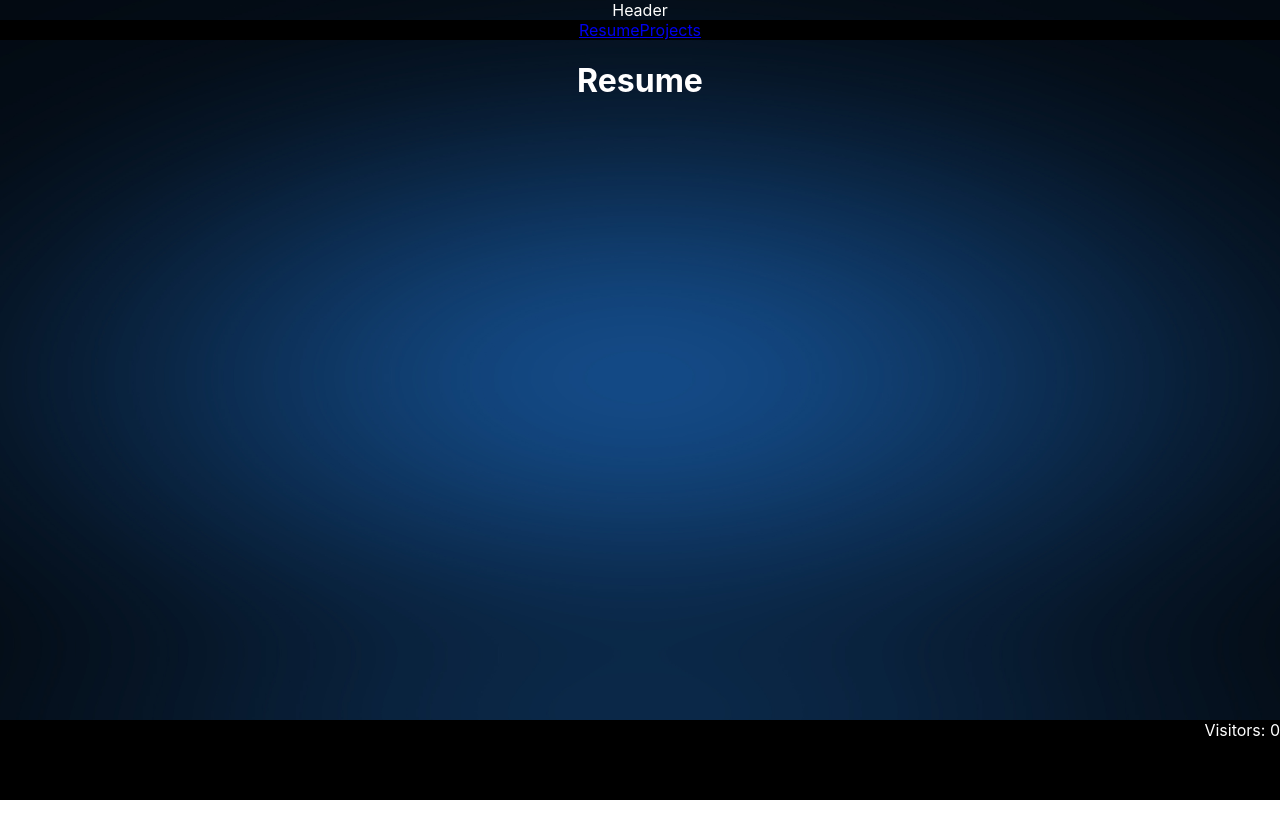
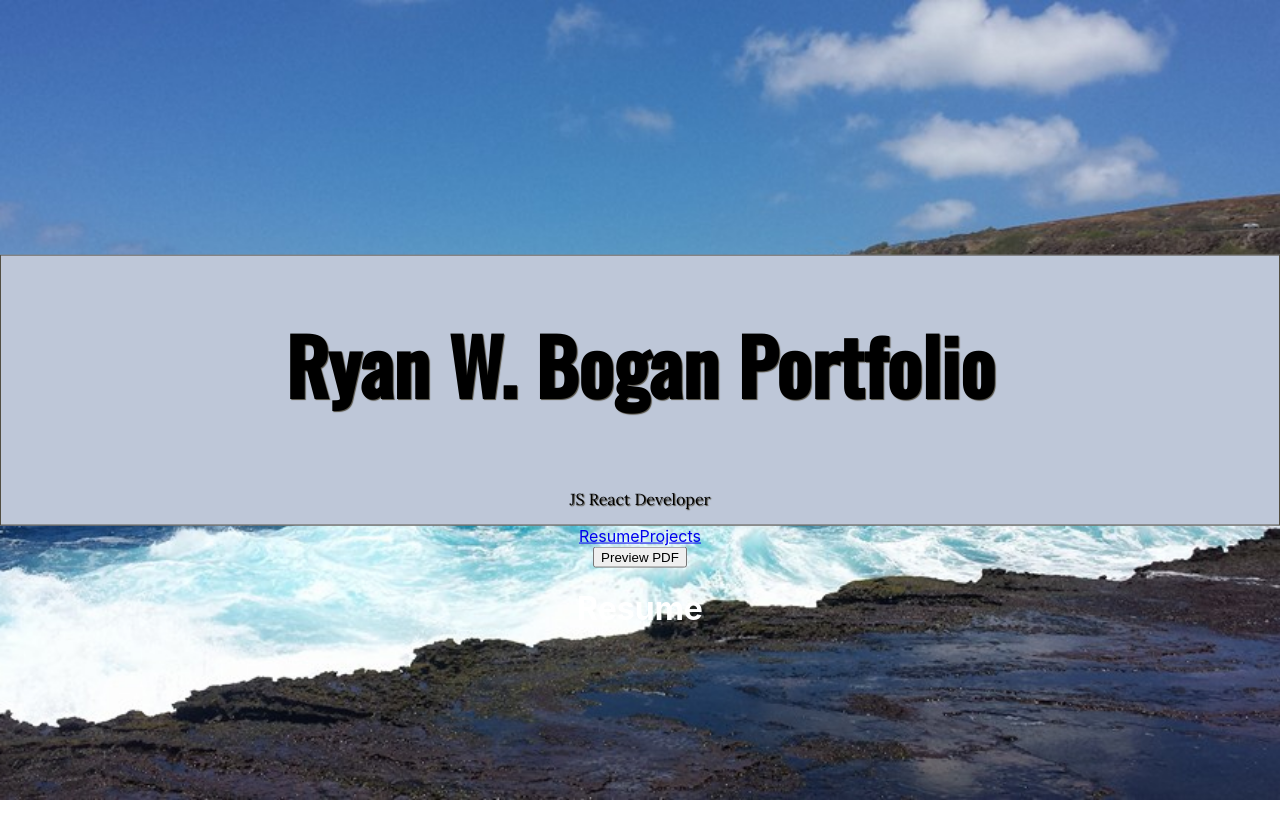
Before and after one commit to rwbogan87/React-Portfolio, a React (Create React App) app: page /Resume in a window 1280 px wide. Shown: the top 838 px of the page. Before the commit the page ends 800 px from the top, so only its background shows below. Built offline with nearby package versions, Linux system fonts and the light colour scheme.

Commit message:
header styling, not finished

```diff
--- a/src/App.js
+++ b/src/App.js
@@ -24,13 +24,63 @@ function App() {
     return (
       routes.map((i, index) => {
         return (
-          <Route path={`/${i}`} element={components[index]} key={index}/>
+          <Route path={`/${i}`} element={components[index]} key={index} />
         )
       })
     )
   }
 
+  const datesArray = [
+    'Mon Dec 04 2021 20:15:51 GMT-0500 (Eastern Standard Time)',
+    'Mon Dec 05 2021 20:15:51 GMT-0500 (Eastern Standard Time)',
+    'Mon Dec 06 2021 20:15:51 GMT-0500 (Eastern Standard Time)',
+    'Mon Dec 09 2021 20:15:51 GMT-0500 (Eastern Standard Time)'
+  ]
+
+  //* converts to presentable format
+  // let dateFormatter = (uglyDate) => {
+  //     let date = new Date(`${uglyDate}`);
+  //     let year = date.getFullYear();
+  //     let month = date.getMonth() + 1;
+  //     let dt = date.getDate();
+  //     if (dt < 10) {
+  //         dt = '0' + dt;
+  //     }
+  //     if (month < 10) {
+  //         month = '0' + month;
+  //     }
+  //     let prettyDate = (month + '-' + dt + '-' + year)
+  //     return prettyDate
+  // }
+
+  // console.log(dateFormatter(datesArray[0]))
+  const getDatesBetweenDates = (startDate, endDate) => {
+    let dates = []
+    //to avoid modifying the original date
+    const theDate = new Date(startDate)
+    while (theDate < endDate) {
+      dates = [...dates, new Date(theDate)]
+      theDate.setDate(theDate.getDate() + 1)
+    }
+    dates = [...dates, endDate]
+    console.log(dates)
+    return dates
+  }
+
+  const today = new Date()
+  const sevendaysago = new Date(today)
+  sevendaysago.setDate(sevendaysago.getDate() - 7)
+  if (today > sevendaysago) {
+    console.log(true)
+  }
+
+  getDatesBetweenDates(today, sevendaysago)
+
   return (
+    <>
+      <div className="App-bg">
+      </div>
+
       <div className="App">
         <Header />
 
@@ -41,8 +91,9 @@ function App() {
           </Routes>
         </Switch>
 
-      <Footer />
+        {/* <Footer /> */}
       </div>
+    </>
   );
 }
 
--- a/src/Components/Layout/Footer.js
+++ b/src/Components/Layout/Footer.js
@@ -1,4 +1,4 @@
-import '../../Styling/Footer.css'
+import '../../Styling/Layout.css'
 
 import PageCount from '../Pagecount';
 
@@ -6,7 +6,6 @@ function Footer() {
   return (
     <div className="Footer">
       <div className="container-right">
-        <PageCount />
       </div>
     </div>
   );
--- a/src/Components/Layout/Header.js
+++ b/src/Components/Layout/Header.js
@@ -1,7 +1,12 @@
+import '../../Styling/Layout.css'
+
 function Header() {
     return (
       <div className="Header">
-        Header
+        <h1 id="_headerText"className="_titleFont">
+          Ryan W. Bogan Portfolio
+          </h1>
+          <p className="_textFont">JS React Developer</p>
       </div>
     );
   }
--- a/src/Components/Layout/NavBar.js
+++ b/src/Components/Layout/NavBar.js
@@ -1,4 +1,4 @@
-import '../../Styling/NavBar.css'
+import '../../Styling/Layout.css'
 import { Link } from 'react-router-dom'
 
 function NavBar({routes}) {
--- a/src/Components/Resume.js
+++ b/src/Components/Resume.js
@@ -1,16 +1,45 @@
 import pdfResume from '../Assets/RyanBoganResume.pdf'
+import { useState } from 'react';
 
 import '../Styling/Resume.css'
 
 const ResumeString = 'Resume'
 
 function ResumeComponent() {
-    return (
-      <div className="Resume">
-        <h1>{ResumeString}</h1>
-        {/* <iframe src={pdfResume} className="pdf">resume</iframe> */}
-      </div>
-    );
+  const [modalState, setModalState] = useState('none')
+  let modal = document.getElementById('pdfModal');
+
+  const displayMe = () => {
+    setModalState('block')
+
+    if (modal) {
+      console.log('modal')
+    } else {
+
+      console.log('no modal')
+    }
   }
 
-  export {ResumeComponent, ResumeString};
+  window.onclick = function (event) {
+    if (event.target == modal) {
+      modal.style.display = 'none';
+    }
+  }
+
+  return (
+    <div className="Resume">
+      <button id="_openButton" onClick={displayMe}>Preview PDF</button>
+      <h1>{ResumeString}</h1>
+      <div id="pdfModal" style={{
+        height: '100vh',
+        display: modalState,
+        left: 0,
+      }}>
+        <span className="close">&times;</span>
+        <iframe src={pdfResume} className="pdf">resume</iframe>
+      </div>
+    </div>
+  );
+}
+
+export { ResumeComponent, ResumeString };
--- a/src/Styling/App.css
+++ b/src/Styling/App.css
@@ -1,24 +1,34 @@
+
+/*
+! black-olive: #524e42ff;
+! light-periwinkle: #bec7d8ff;
+! true-blue: #3d68afff;
+! light-periwinkle-2: #bec7d8ff;
+! light-periwinkle-3: #bec7d8ff;
+*/
+
+html {
+  scroll-behavior: smooth;
+}
+
 .App {
+  overflow: auto;
+  width: 100vw;
+  color: white;
+  position: absolute;
+  left: 50%;
+  transform: translate(-50%, -50%);
   text-align: center;
-  background-image: url('../Assets/blueBackground.jpg');
+}
+
+.App-bg {
+  background-color: rgb(0,0,0); /* Fallback color */
+  background-color: rgba(0,0,0, 0.4); /* Black w/opacity/see-through */
+  color: white;
+  background-image: url('../Assets/heawaii_beach1.jpg');
   background-position: center;
   background-repeat: no-repeat;
   background-size: cover;
-  color: white;
   height: 100vh;
+
 }
-
-.App-header {
-  background-color: #282c34;
-  min-height: 100vh;
-  display: flex;
-  flex-direction: column;
-  align-items: center;
-  justify-content: center;
-  font-size: calc(10px + 2vmin);
-  color: white;
-}
-
-.App-link {
-  color: #61dafb;
-}
--- a/src/Styling/Footer.css
+++ /dev/null
@@ -1,15 +0,0 @@
-.Footer {
-    height: 10vh;
-    background-color: black;
-    position: fixed;
-    left: 0;
-    bottom: 0;
-    width: 100%;
-    display: flex;
-    flex-direction: row;
-}
-
-.container-right {
-    position: fixed;
-    right: 0
-}
--- /dev/null
+++ b/src/Styling/Layout.css
@@ -0,0 +1,43 @@
+@import url('https://fonts.googleapis.com/css2?family=Oswald:wght@500&display=swap');
+@import url('https://fonts.googleapis.com/css2?family=Lora&family=Oswald:wght@500&display=swap');
+
+
+
+/* * Footer */
+.Footer {
+    height: 5vh;
+    background-color: black;
+    position: fixed;
+    left: 0;
+    bottom: 0;
+    width: 100%;
+    display: flex;
+    flex-direction: row;
+}
+
+/* *Header */
+.Header {
+    display: flex;
+    align-items: center;
+    justify-content: center;
+    background-color: #bec7d8ff;
+    height: 20vh auto;
+    color: black;
+    flex-direction: column;
+    text-shadow: 1px 1px 1px #524e42ff;
+    border: 1px solid #524e42ff;
+}
+
+#_headerText {
+    font-size: 6vw;
+}
+
+._titleFont {
+    font-family: 'Oswald', sans-serif;
+    box-sizing: border-box;
+}
+
+._textFont {
+    font-family: 'Lora', serif;
+    box-sizing: content-box;
+}
--- a/src/Styling/NavBar.css
+++ /dev/null
@@ -1,3 +0,0 @@
-.NavBar {
-    background-color: black;
-}
--- a/src/Styling/Resume.css
+++ b/src/Styling/Resume.css
@@ -1,5 +1,9 @@
+.pdf {
+    width: 80%;
+    padding: 10px;
+    height: 100vh;
+}
 
-.pdf {
-    height: 300px;
-    width: 500px;
+.Resume {
+    height: 100vh;
 }
```
Also changed, not shown: src/Assets/heawaii_beach1.jpg (added). Lines whose indentation alone changed are shown as unchanged.
